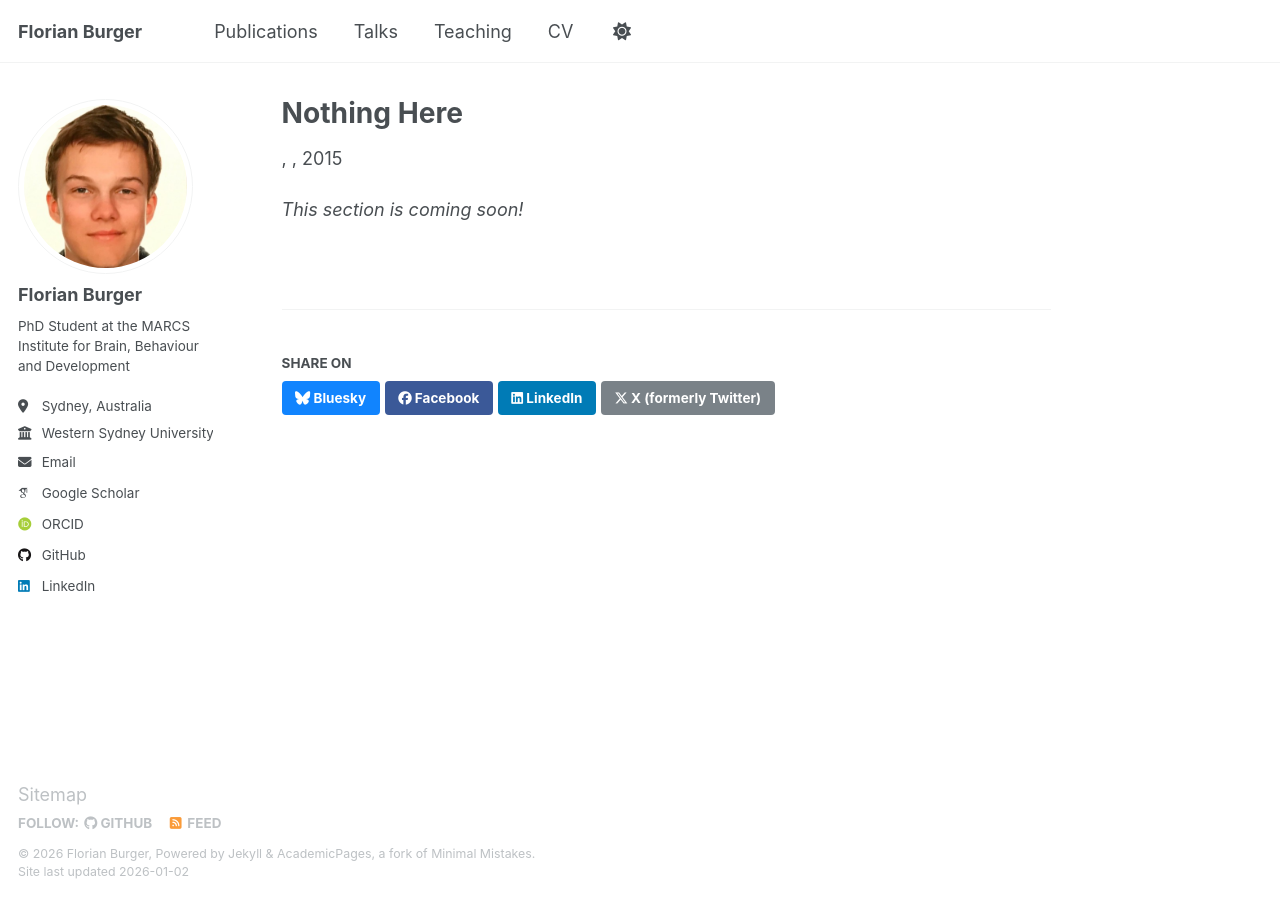
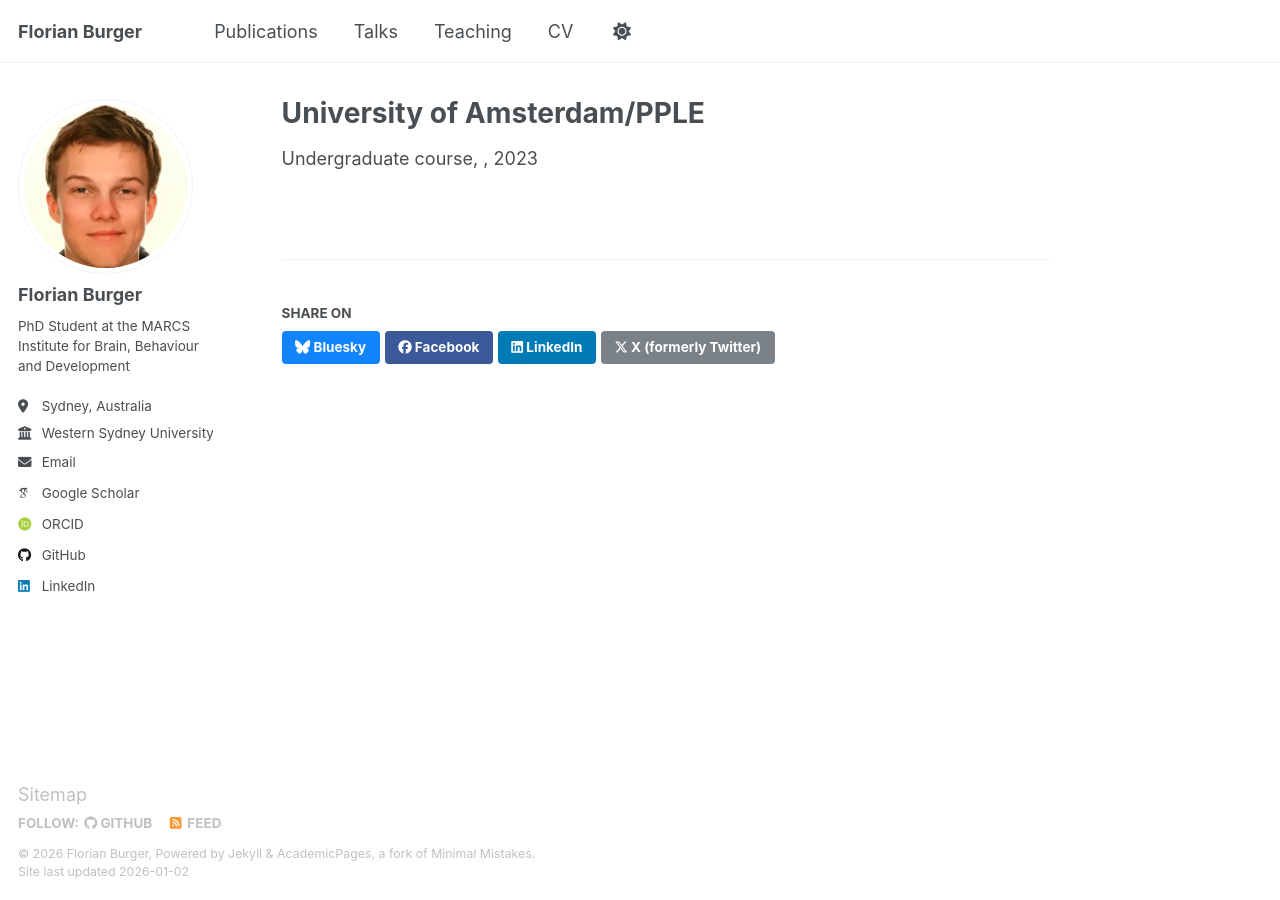
Before and after one commit to Flo-Burger/Flo-Burger.github.io, a Jekyll site: the page built from _teaching/Place_Holder_Teaching.md, in a window 1280 px wide. Built offline with Jekyll 4.4.1, drawn with Linux system fonts in a browser that asks for light colours; some web fonts are replaced.

Commit message:
Website_Update

```diff
--- a/_teaching/Place_Holder_Teaching.md
+++ b/_teaching/Place_Holder_Teaching.md
@@ -1,12 +1,10 @@
 ---
-title: "Nothing Here"
+title: "University of Amsterdam/PPLE"
 collection: teaching
-# type: "Undergraduate course"
+type: "Undergraduate course"
 permalink: /teaching/
 # venue: "University 1, Department"
-date: 2015-10-21
+date: 2023-10-21
 
-# location: "City, Country"
+location: "Amsterdam, The Netherlands"
 ---
-
-_This section is coming soon!_
--- /dev/null
+++ b/google38bd55333445850f.html
@@ -0,0 +1 @@
+google-site-verification: google38bd55333445850f.html
```
